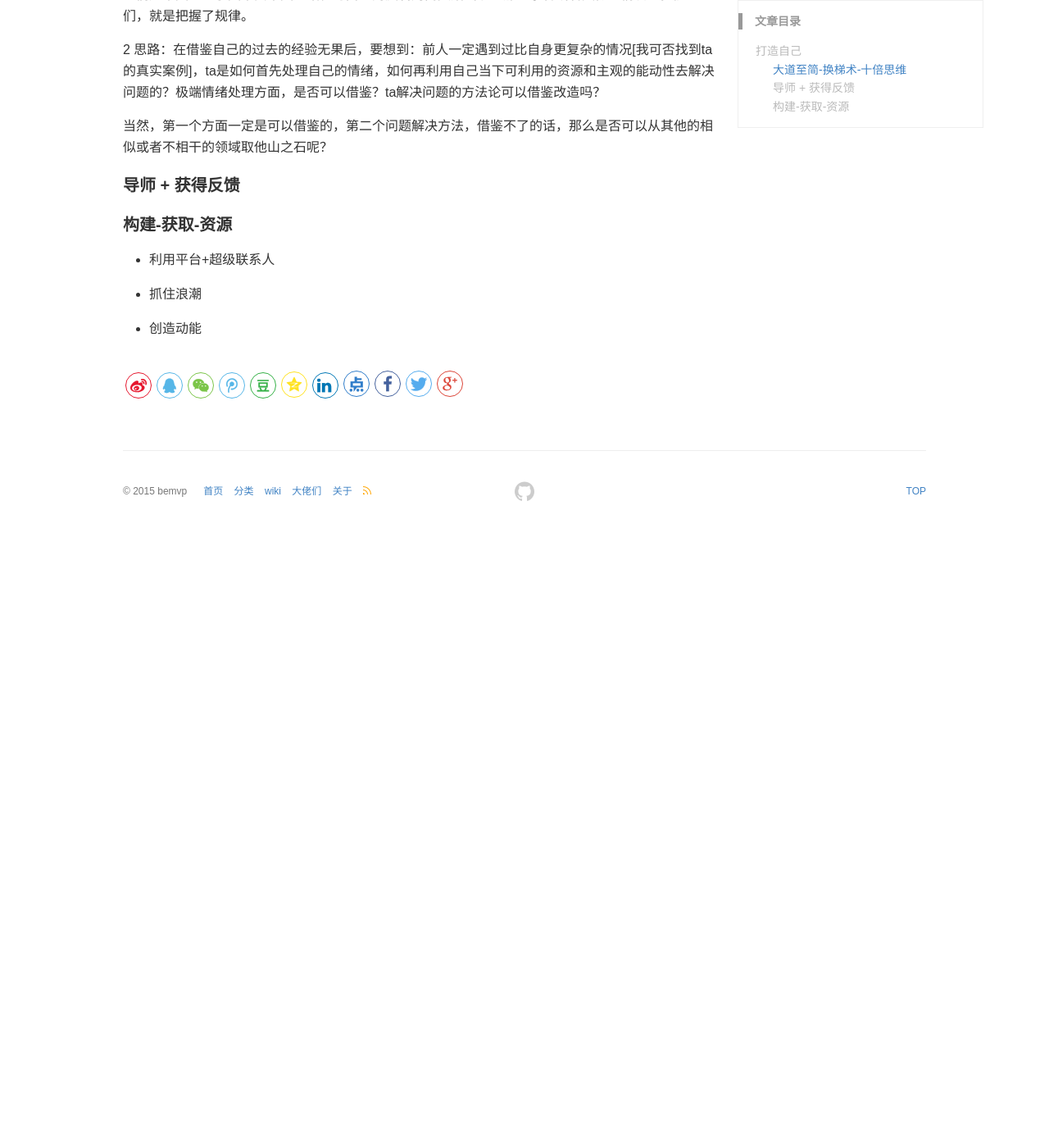
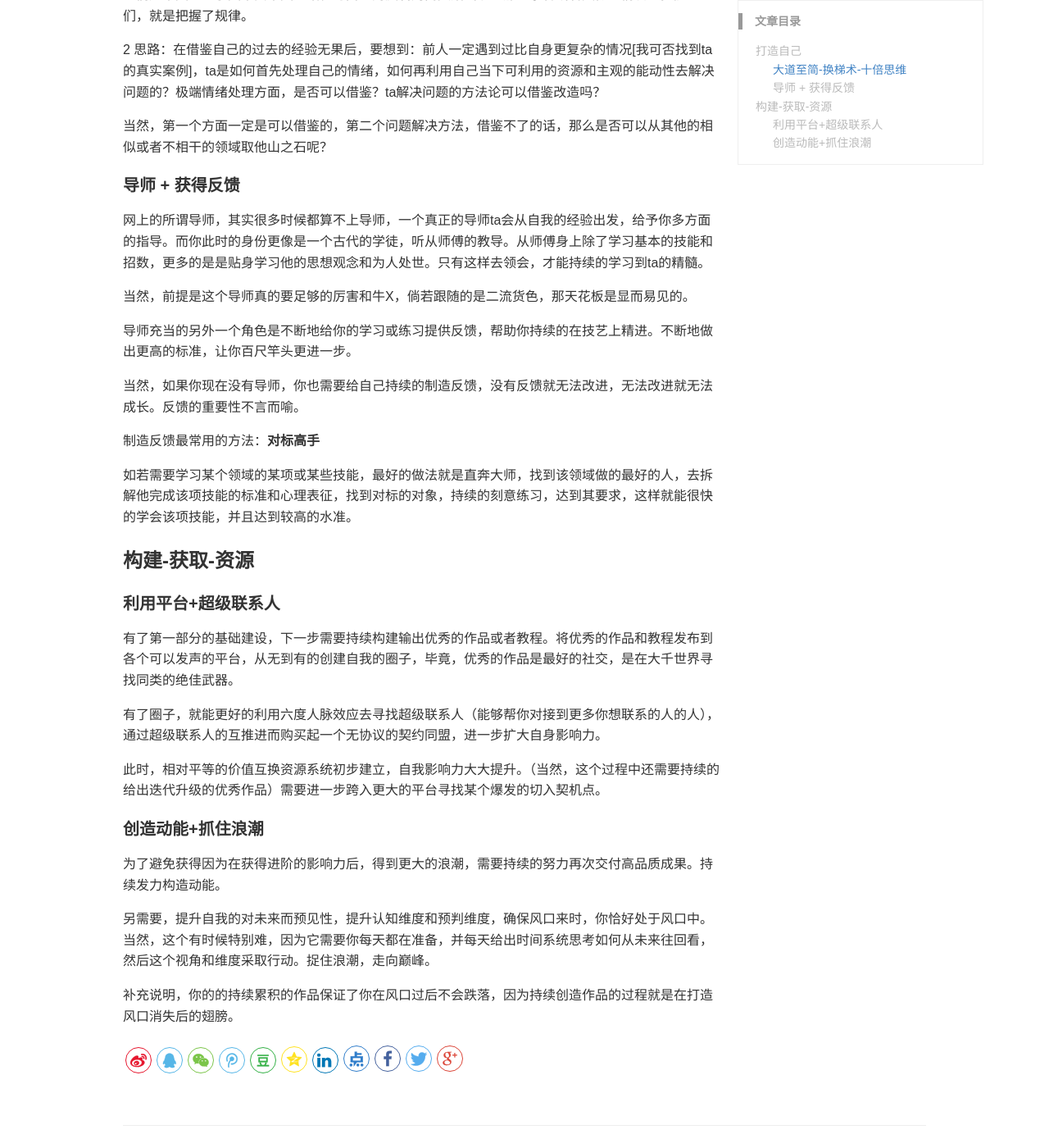
Before and after one commit to bemvp/bemvp.github.io, a Jekyll site: the page built from _posts/000_blog/2019-7-23-chu-qi-zhi-shen.md, in a window 1280 px wide and 1400 px high, scrolled down 942 px. Shown: the whole window at 82% size. Built offline with Jekyll 4.4.1, drawn with Linux system fonts in a browser that asks for light colours; comment, search, counter and statistics services are not loaded; before the commit the page ends 1590 px from its top, so only the background shows below that; some of the changed text lies outside the part shown.

Commit message:
finish my readbook note

```diff
--- a/_posts/000_blog/2019-7-23-chu-qi-zhi-shen.md
+++ b/_posts/000_blog/2019-7-23-chu-qi-zhi-shen.md
@@ -20,8 +20,8 @@ changelog: 190723-
 
 十倍思维可以引申不同的两种思路：
 
-- <u>1 破解底层假设逻辑，用新的假设或者范式思考终极目的，以求能获得从根本上的改变和提升(产生第二序改变)。
-- 2 全流程改进，逆向拆解标准流程，想方设法改进迭代每个流程。例如：假设一个标准流程分为6个步骤，那么每个步骤提升30%后，那么这一套流程提升多少？我来告诉你是1.3^6=4.826，因此，每个流程的些许突破，能够让整个系统产生巨变。</u>
+- <u>1 破解底层假设逻辑，用新的假设或者范式思考终极目的，以求能获得从根本上的改变和提升(产生第二序改变)。</u>
+- <u>2 全流程改进，逆向拆解标准流程，想方设法改进迭代每个流程。例如：假设一个标准流程分为6个步骤，那么每个步骤提升30%后，那么这一套流程提升多少？我来告诉你是1.3^6=4.826，因此，每个流程的些许突破，能够让整个系统产生巨变。</u>
 
 所以，在面对问题的时候，这两个思路极有可能让你能够超出很多人很远。
 
@@ -39,15 +39,32 @@ changelog: 190723-
 
 #### 导师 + 获得反馈
 
+网上的所谓导师，其实很多时候都算不上导师，一个真正的导师ta会从自我的经验出发，给予你多方面的指导。而你此时的身份更像是一个古代的学徒，听从师傅的教导。从师傅身上除了学习基本的技能和招数，更多的是是贴身学习他的思想观念和为人处世。只有这样去领会，才能持续的学习到ta的精髓。
 
+当然，前提是这个导师真的要足够的厉害和牛X，倘若跟随的是二流货色，那天花板是显而易见的。
 
+导师充当的另外一个角色是不断地给你的学习或练习提供反馈，帮助你持续的在技艺上精进。不断地做出更高的标准，让你百尺竿头更进一步。
 
+当然，如果你现在没有导师，你也需要给自己持续的制造反馈，没有反馈就无法改进，无法改进就无法成长。反馈的重要性不言而喻。
 
+制造反馈最常用的方法：**对标高手**
 
-#### 构建-获取-资源
+如若需要学习某个领域的某项或某些技能，最好的做法就是直奔大师，找到该领域做的最好的人，去拆解他完成该项技能的标准和心理表征，找到对标的对象，持续的刻意练习，达到其要求，这样就能很快的学会该项技能，并且达到较高的水准。
 
-- 利用平台+超级联系人
+### 构建-获取-资源
 
-- 抓住浪潮
+#### 利用平台+超级联系人
 
-- 创造动能
+有了第一部分的基础建设，下一步需要持续构建输出优秀的作品或者教程。将优秀的作品和教程发布到各个可以发声的平台，从无到有的创建自我的圈子，毕竟，优秀的作品是最好的社交，是在大千世界寻找同类的绝佳武器。
+
+有了圈子，就能更好的利用六度人脉效应去寻找超级联系人（能够帮你对接到更多你想联系的人的人），通过超级联系人的互推进而购买起一个无协议的契约同盟，进一步扩大自身影响力。
+
+此时，相对平等的价值互换资源系统初步建立，自我影响力大大提升。（当然，这个过程中还需要持续的给出迭代升级的优秀作品）需要进一步跨入更大的平台寻找某个爆发的切入契机点。
+
+#### 创造动能+抓住浪潮
+
+为了避免获得因为在获得进阶的影响力后，得到更大的浪潮，需要持续的努力再次交付高品质成果。持续发力构造动能。
+
+另需要，提升自我的对未来而预见性，提升认知维度和预判维度，确保风口来时，你恰好处于风口中。当然，这个有时候特别难，因为它需要你每天都在准备，并每天给出时间系统思考如何从未来往回看，然后这个视角和维度采取行动。捉住浪潮，走向巅峰。
+
+补充说明，你的的持续累积的作品保证了你在风口过后不会跌落，因为持续创造作品的过程就是在打造风口消失后的翅膀。
```
